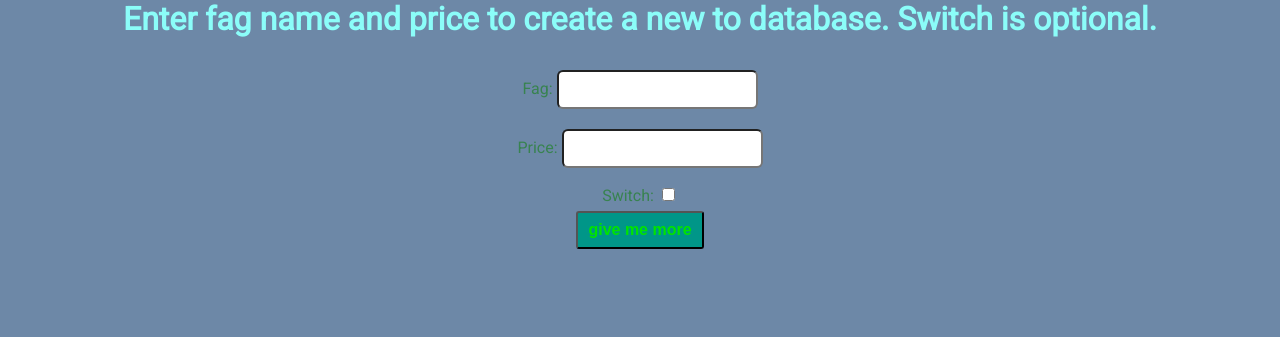
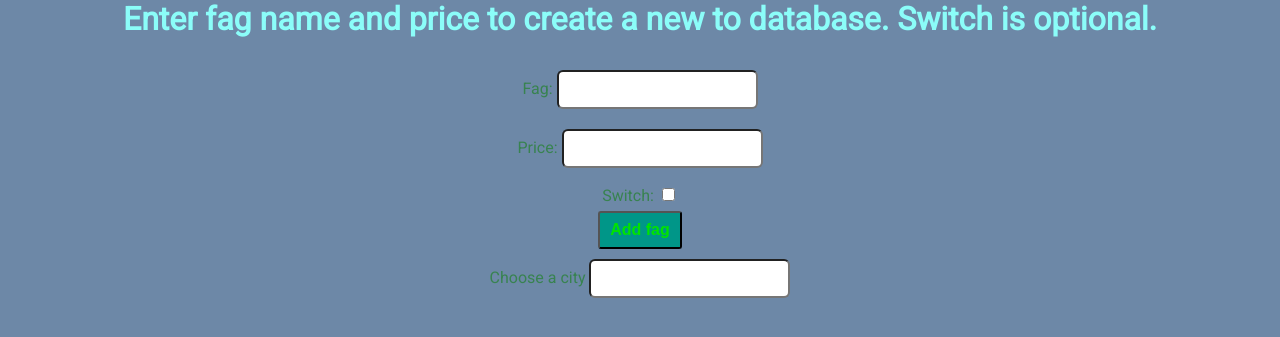
Before and after one commit to siam-saharear/Fags, a Django app: page /fags_add/ in a window 1280 px wide. Shown: the part 136-473 px from the top of the page. Run offline with Django 5.2, Linux system fonts and the light colour scheme.

Commit message:
add a new field for city in add_fag

```diff
--- a/tools/templates/tools/fags_add.html
+++ b/tools/templates/tools/fags_add.html
@@ -1,6 +1,6 @@
 {% extends "tools/base.html" %}
 {% block page-title %}
-    {{context}}
+    {{title}}
     {% endblock  %}
 
 {% block page-welcome %}
@@ -13,6 +13,14 @@
         {%csrf_token%}
 
         {{form}}
-        <button type="submit", name= "save">give me more</button>
+        <button type="submit", name= "save">Add fag</button>
+        <br>
+        <label for="city">Choose a city</label>
+        <input list="cities", id="city", name="city">
+        <datalist id="cities">
+        {% for city in all_cities %}
+        <option value={{city}}>
+        {% endfor %}
+        </datalist>
     </form>
 {% endblock  %}
--- a/tools/templates/tools/individual_fags.html
+++ b/tools/templates/tools/individual_fags.html
@@ -15,5 +15,7 @@
     <br>
     Product Contains Switch : {{context.product_switch}}
     <br>
-    Can be found in : {{product_availability}}
+    Can be found in : {% for city in cities %}
+    {{city}}
+    {% endfor %}
 {% endblock  %}
--- a/tools/views.py
+++ b/tools/views.py
@@ -29,11 +29,15 @@ def individual_fags(response,fag):
     product_id = product.fag.replace("_", " ").title()
     product_price = product.price
     product_switch = product.switch
-    product_availabilty = product.objects.values_list("city", flat=True)
-    print(product_availabilty)
+    cities = []
+    product_availabilty = product.found_in_set
+    for i in range(len(product_availabilty.all())):
+        cities.append(product_availabilty.get(id=i+1).city)
+
+    print(cities)
     # <QuerySet [<Found_in: dhaka>]>
 
-    return render(response, "tools/individual_fags.html", {"context":{"product_id":product_id, "product_price":product_price, "product_switch":product_switch, "product_availability":product_availabilty}})
+    return render(response, "tools/individual_fags.html", {"context":{"product_id":product_id, "product_price":product_price, "product_switch":product_switch},"cities":cities})
 
 def fags_search(response):
     form = Fags_search(response.POST or None)
@@ -57,33 +61,34 @@ def fags_add(response):
     # returned from response.POST
     # <QueryDict: {'csrfmiddlewaretoken': ['Fpaz2nzDO7mAc1KHGsOzUx1KmqIzWaqnat17QHSUYxkkYaaj23agqR8KQA2NAp9v'],
     #              'fag': ['benson_regular'], 'price': ['18'], 'switch': ['on'], 'save': ['']}>
-
+    all_cities = ["dhaka","chattogram","khulna","rajshahi","mymensingh","cumilla","barishal","rangpur"]
     message = "Enter fag name and price to create a new to database. Switch is optional."
     if response.method == "POST":
         print(response.POST)
         form = Fags_add(response.POST)
         if form.is_valid():
+            print(form.cleaned_data)
             fag = form.cleaned_data["fag"].lower()
             price = form.cleaned_data["price"]
             switch = form.cleaned_data["switch"]
-            print(fag, price, switch)
+            # print(fag, price, switch)
             try:
                 fetched_fag = Fags.objects.get(fag=fag).fag
             except:
                 fetched_fag = None
-            print(fetched_fag)
+            # print(fetched_fag)
             if fetched_fag==None or fetched_fag.lower()!=fag:
                 l= Fags(fag=fag,price=price,switch=switch)
                 l.save()
                 message = "added successfully"
             else:
                 message = "couldnt add. duplicate was found"
-            print(message)
+            # print(message)
         else:
             message = "Invalid form.Nothing was added."
     else:
         form = Fags_add(None)
-    return render(response, "tools/fags_add.html",{"context" : None, "form": form, "message" : message})
+    return render(response, "tools/fags_add.html",{"title" : "Add Fags", "form": form, "message" : message,"all_cities":all_cities})
 
 
 
```
